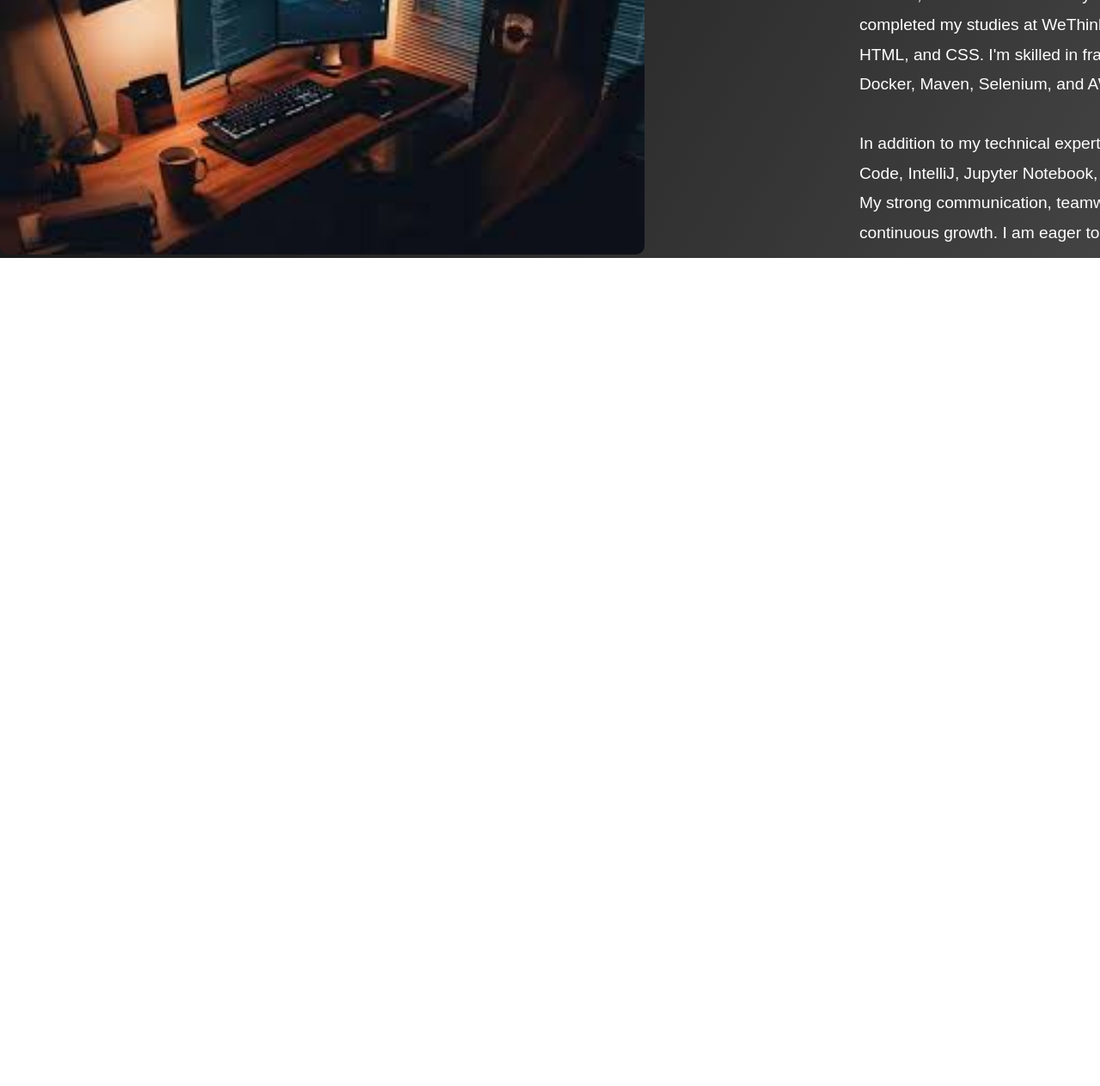
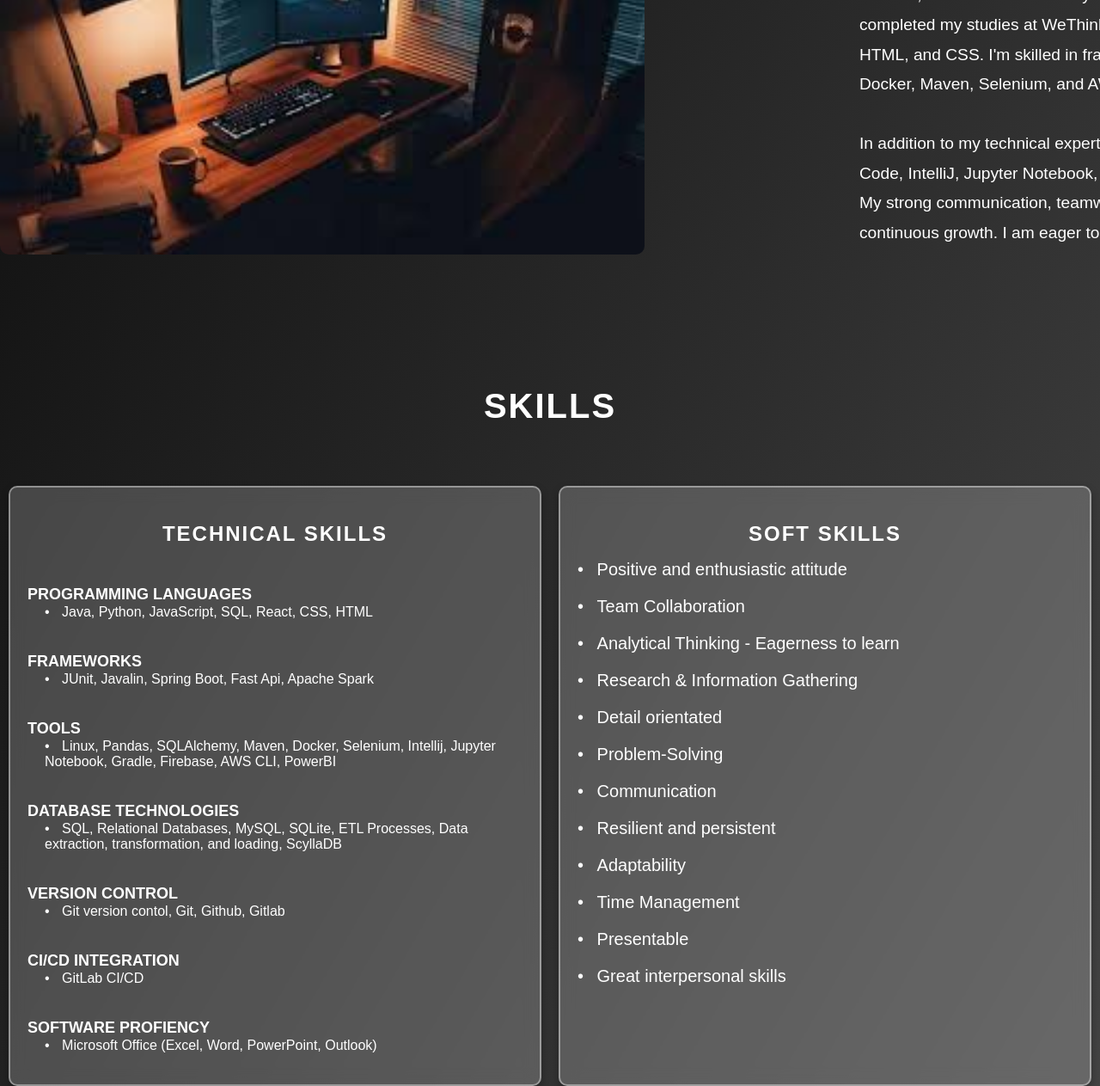
Before and after one commit to Wenzokuhle08/my-portfolio-website, a plain HTML site: page index.html in a window 1280 px wide. Shown: the part 1139-2402 px from the top of the page at 86% size. Before the commit the page ends 1439 px from the top, so only its background shows below. Drawn offline with Linux system fonts and the light colour scheme.

Commit message:
added two boxes for my skills

```diff
--- a/index.html
+++ b/index.html
@@ -74,6 +74,49 @@
         </p>
         </div>
     </div>
+    <div class="skills-heading">
+        <h2>Skills</h2>
+    </div>
+    <div class="skills-section">
+        <!-- Technical Skills Box -->
+        <div class="skill-box" id="technical-skills">
+            <h2>Technical Skills</h2>
+            <ul class="Technincal">
+                <p>Programming Languages</p>
+                <li>Java, Python, JavaScript, SQL, React, CSS, HTML</li>
+                <p>Frameworks</p>
+                <li>JUnit, Javalin, Spring Boot, Fast Api, Apache Spark</li>
+                <p>Tools</p>
+                <li>Linux, Pandas, SQLAlchemy, Maven, Docker, Selenium, Intellij, Jupyter Notebook, Gradle, Firebase, AWS CLI, PowerBI</li>
+                <p>Database Technologies</p>
+                <li>SQL, Relational Databases, MySQL, SQLite, ETL Processes, Data extraction, transformation, and loading, ScyllaDB</li>
+                <p>Version Control</p>
+                <li>Git version contol, Git, Github, Gitlab</li>
+                <p>CI/CD Integration</p>
+                <li>GitLab CI/CD</li>
+                <p>Software Profiency</p>
+                <li>Microsoft Office (Excel, Word, PowerPoint, Outlook)</li>
+            </ul>
+        </div>
+        <div class="skill-box" id="soft-skills">
+            <h2>Soft Skills</h2>
+            <ul>
+                <li>Positive and enthusiastic attitude</li>
+                <li>Team Collaboration</li>
+                <li>Analytical Thinking - Eagerness to learn</li>
+                <li>Research & Information Gathering</li>
+                <li>Detail orientated</li>
+                <li>Problem-Solving</li>
+                <li>Communication</li>
+                <li>Resilient and persistent</li>
+                <li>Adaptability</li>
+                <li>Time Management</li>
+                <li>Presentable</li>
+                <li>Great interpersonal skills</li>
+            </ul>
+        </div>
+    </div>
+
     <script src="script.js"></script>
 
 </body>
--- a/script.js
+++ b/script.js
@@ -14,4 +14,17 @@ document.addEventListener("DOMContentLoaded", () => {
       index = (index + 1) % texts.length; // Cycle through the texts
     }, 500); // Change the text after 500ms fade-out
   }, 3000); // Change text every 3 seconds
+   document.querySelectorAll('.skill-box').forEach(box => {
+        box.addEventListener('mousedown', () => {
+            box.style.transform = 'scale(0.95)';
+        });
+
+        box.addEventListener('mouseup', () => {
+            box.style.transform = 'scale(1)';
+        });
+
+        box.addEventListener('mouseleave', () => {
+            box.style.transform = 'scale(1)'; // Reset when the mouse leaves the box
+        });
+    });
 });
--- a/style.css
+++ b/style.css
@@ -26,9 +26,6 @@ nav a:hover {
     text-decoration: underline;
 }
 
-/* .container {
-    padding: 320px;
-} */
 
 .big {
     font-size: 6rem;
@@ -90,8 +87,6 @@ p {
     transform: scale(1.1);
 }
 
-
-/* New styles */
 .profile-pic-container {
     position: absolute;
     right: 5vw;
@@ -109,66 +104,35 @@ p {
 }
 
 
-
-/* .about {
-    font-size: 2.5rem;
-    padding-bottom: 400px;
-    color: #fff;
-    margin: 0;
-    /* display: flex; */
-    /* justify-content: center;
-    align-items: center;
-    height: 100%;
-    text-align: center;
-    padding-left: 380px;
-    white-space: nowrap;
-    display: inline-block; */
-
-/* } */
-/* Container for image and text */
 .image-container {
     display: flex;
     align-items: center;
-    /* Vertically align the image and text */
     justify-content: flex-start;
-    /* Align both items to the left */
     gap: 20px;
-    /* Adds space between the image and text */
     padding-top: 200px;
-    /* Adjust as needed */
 }
 
-/* Image styling */
 .image {
     flex: 0 0 auto;
-    /* Prevent image from shrinking */
     text-align: center;
 }
 
 .picture {
     width: 250%;
-    /* Adjust the size of the image */
     height: 60%;
     border-radius: 10px;
-    /* Optional: rounded corners */
     object-fit: cover;
-    /* Maintain aspect ratio */
 }
 
-/* Info container styling */
-/* Make .info a grid container */
 .info {
     display: grid;
     grid-template-columns: 1fr;
-    /* Single column layout */
     grid-gap: 20px;
-    /* Space between items */
     width: 40%;
     padding-left: 680px;
     padding-bottom: 5px;
 }
 
-/* Heading style */
 .about {
     font-size: 2.5rem;
     color: #fff;
@@ -176,16 +140,112 @@ p {
     text-align: left;
 }
 
-/* Paragraph styling */
 .information {
     font-size: 1.2rem;
     color: white;
     line-height: 1.8;
     text-align: left;
     margin: 0;
-    /* font-weight: bold; */
     width: 1150px;
 
+}
+
+.skills-heading h2 {
+    text-align: center;
+    font-size: 2.5rem;
+    margin-bottom: 0;
+    color: #fff;
+    text-transform: uppercase;
+    letter-spacing: 2px;
+}
+
+.skills-heading {
+    margin-top: 150px;
+    padding: 0;
+    margin-bottom: 0;
+}
+
+.skills-section {
+    display: flex;
+    justify-content: space-around;
+    margin-top: 70px;
+}
+
+.skill-box {
+    width: 45%;
+    background-color: rgba(255, 255, 255, 0.2);
+    border: 2px solid rgba(255, 255, 255, 0.4);
+    border-radius: 10px;
+    padding: 20px;
+    backdrop-filter: blur(10px);
+    box-shadow: 0 4px 10px rgba(0, 0, 0, 0.3);
+    transition: transform 0.3s, box-shadow 0.3s;
+    cursor: pointer;
+}
+
+.skill-box ul {
+    list-style-type: none;
+    margin-left: 0;
+    padding-left: 0;
+}
+
+.skill-box li {
+    color: #fff;
+    margin-bottom: 8px;
+    font-size: 1.1rem;
+    text-align: left;
+}
+
+.skill-box li::before {
+    content: "• ";
+    color: #fff;
+    margin-right: 10px;
+}
+
+.skill-box h2 {
+    color: #fff;
+    font-size: 1.5rem;
+    margin-bottom: 15px;
+    text-transform: uppercase;
+    letter-spacing: 2px;
+}
+
+.skill-box:hover {
+    transform: translateY(-10px);
+    box-shadow: 0 8px 20px rgba(0, 0, 0, 0.5);
+}
+
+.skill-box:active {
+    transform: scale(0.95);
+}
+
+skill-box ul.Technincal {
+    list-style-type: none;
+    padding: 0;
+}
+
+.skill-box ul.Technincal p {
+    font-size: 18px;
+    font-weight: bold;
+    margin-top: 1px;
+    margin-bottom: 1px;
+    text-transform: uppercase;
+    color: white;
+}
+
+.skill-box ul.Technincal li {
+    font-size: 16px;
+    margin-left: 20px;
+    margin-bottom: 8px;
+}
+
+.skill-box ul.Technincal>li:first-child {
+    margin-top: 5px;
+}
+
+#soft-skills ul li {
+    margin-bottom: 20px;
+    font-size: 20px;
 }
 
 /* Media Queries for responsiveness */
@@ -255,11 +315,11 @@ p {
     }
 
     .image-container {
-        left: 0; /* Keep it on the far left */
-        top: 30%; /* Adjust vertical positioning for mobile */
+        left: 0;
+        top: 30%;
     }
 
     .picture {
-        width: 100%; /* Make the image full width on mobile */
+        width: 100%;
     }
 }
```
